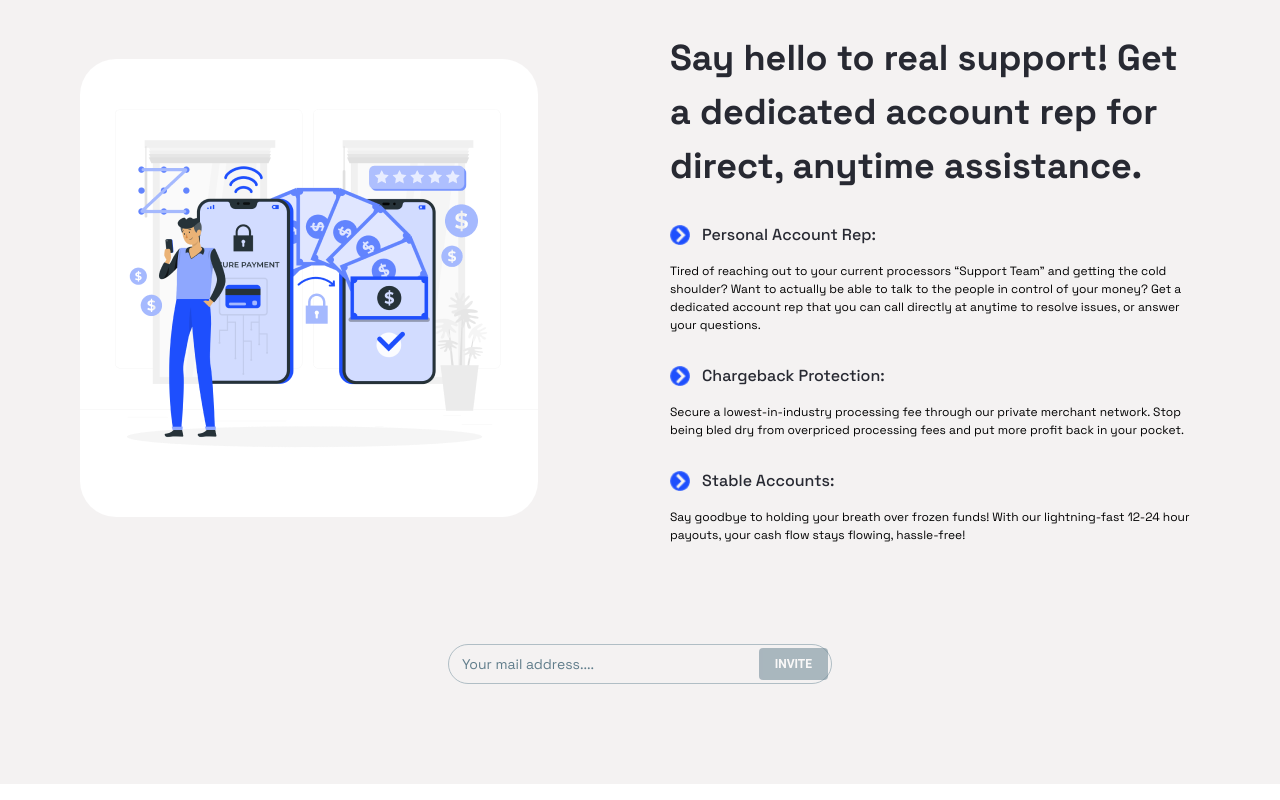
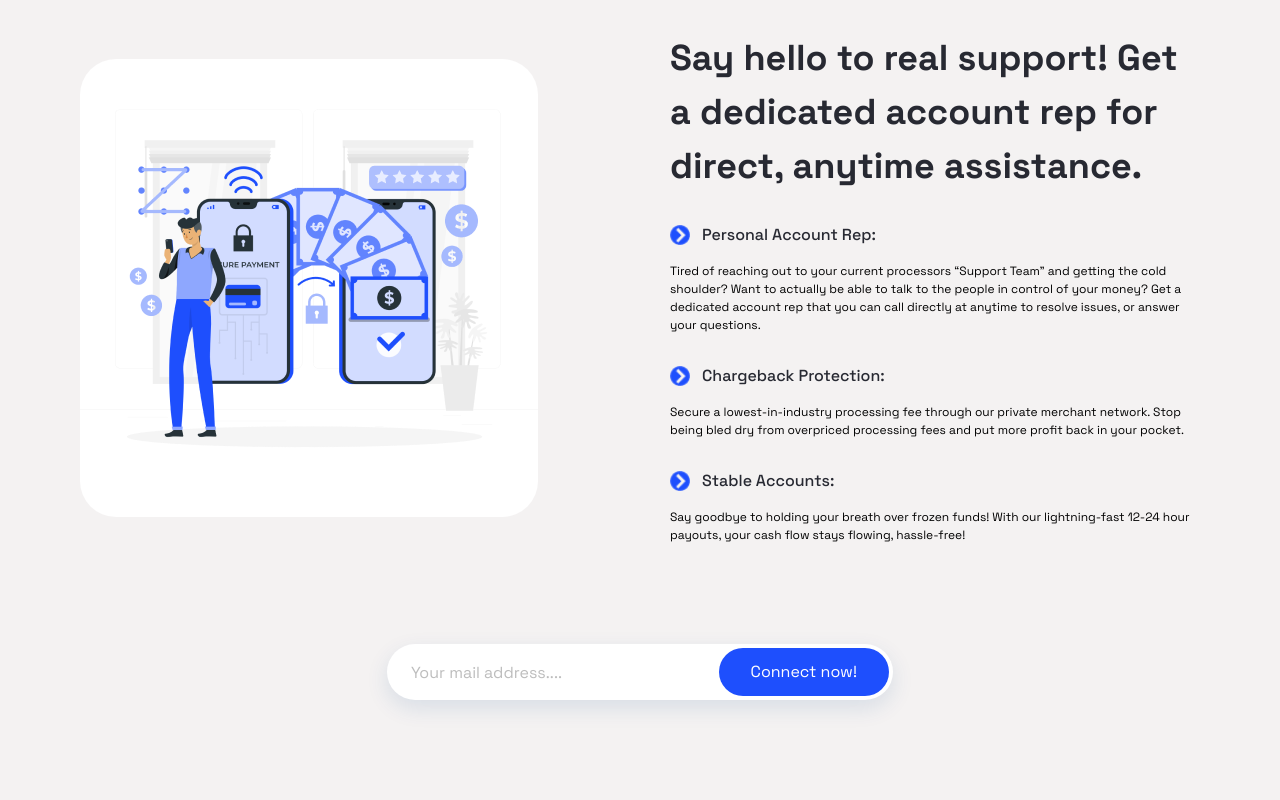
Before and after one commit to nasif07/NSP-landing-page, a React (Vite) app: page / in a window 1280 px wide. Shown: the part 1834-2634 px from the top of the page. Built offline with nearby package versions, Linux system fonts and the light colour scheme.

Commit message:
developed input field and button

```diff
--- a/src/pages/About.jsx
+++ b/src/pages/About.jsx
@@ -1,12 +1,8 @@
 import img1 from "../assets/Top up credit-bro 1.png"
 import img2 from "../assets/Online transactions-rafiki 1.png"
 import aeroIcon from "../assets/.png"
-import { useState } from "react";
-import { Input, Button } from "@material-tailwind/react";
 
 const About = () => {
-    const [email, setEmail] = useState("");
-    const onChange = ({ target }) => setEmail(target.value);
 
     return (
         <div className="bg-[#F4F2F2] font-Space_Grotesk">
@@ -58,25 +54,9 @@ const About = () => {
                     </div>
 
                 </div>
-                <div className="relative flex w-full max-w-[24rem] mx-auto">
-                    <Input
-                        type="email"
-                        label="Your mail address...."
-                        value={email}
-                        onChange={onChange}
-                        className="pr-20 rounded-full"
-                        containerProps={{
-                            className: " rounded-full",
-                        }}
-                    />
-                    <Button
-                        size="sm"
-                        color={email ? "gray" : "blue-gray"}
-                        disabled={!email}
-                        className="!absolute right-1 top-1 rounded"
-                    >
-                        Invite
-                    </Button>
+                <div className="relative flex w-full max-w-[506px] mx-auto">
+                    <input style={{boxShadow: " 0px 8px 22px 0px rgba(20, 77, 138, 0.12)"}} className="rounded-full w-[506px] h-[56px] pl-6" placeholder="Your mail address...." type="email" />
+                    <button className="!absolute right-1 top-1 rounded-full text-white py-3 px-8 bg-[#1E4FFD]">Connect now!</button>
                 </div>
             </div>
         </div>
```
